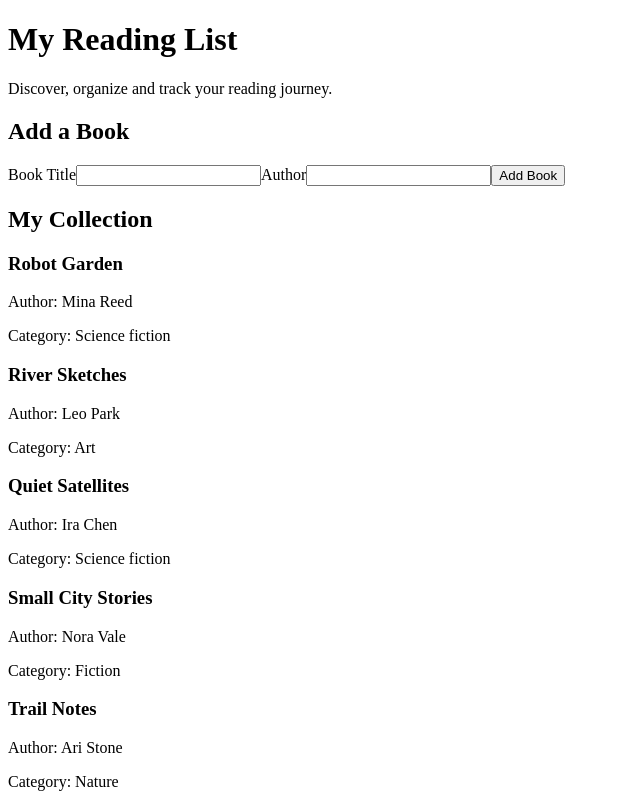
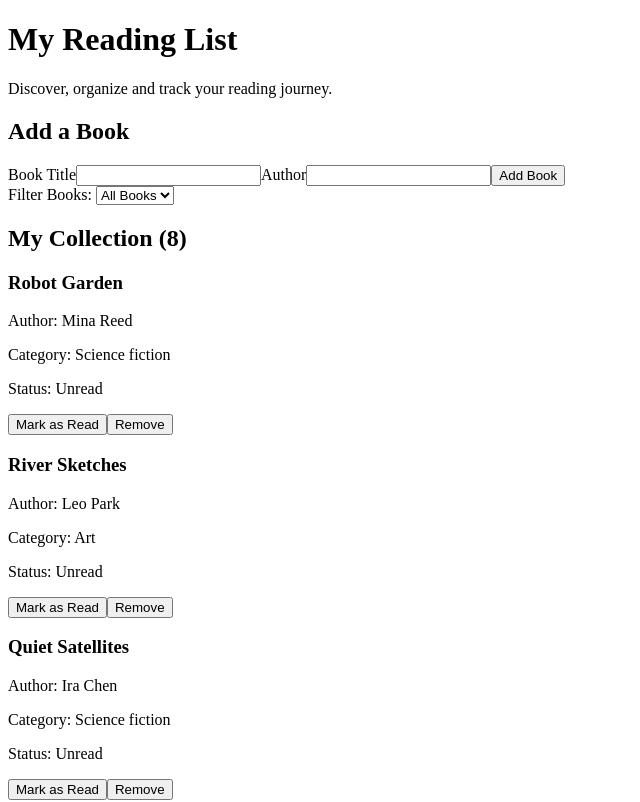
Before and after one commit to Aaysha-Rah/cs300-assignment-4, a React (Vite) app: page / in a window 1280 px wide. Shown: the top 802 px of the page, without its empty margins (0-640 px from the left). Built offline with nearby package versions, Linux system fonts and the light colour scheme.

Commit message:
Add actions, filter, and empty state

```diff
--- a/src/App.jsx
+++ b/src/App.jsx
@@ -3,28 +3,64 @@ import "./styles.css";
 import Header from "./components/Header";
 import BookList from "./components/BookList";
 import BookForm from "./components/BookForm";
+import FilterBar from "./components/FilterBar";
 import books from "../data/books.json";
 
 export default function App() {
   const [collection, setCollection] = useState(books);
+  const [filter, setFilter] = useState("all");
 
   function addBook(title, author) {
-    const newBook = {
-      id: crypto.randomUUID(),
-      title: title,
-      creator: author,
-      category: "Uncategorized",
-      status: "unread"
-    };
+    setCollection((previous) => [
+      ...previous,
+      {
+        id: crypto.randomUUID(),
+        title,
+        creator: author,
+        category: "Uncategorized",
+        status: "unread"
+      }
+    ]);
+  }
 
-    setCollection((previous) => [...previous, newBook]);
+  function removeBook(id) {
+    setCollection((previous) =>
+      previous.filter((book) => book.id !== id)
+    );
   }
+
+  function toggleRead(id) {
+    setCollection((previous) =>
+      previous.map((book) =>
+        book.id === id
+          ? {
+            ...book,
+            status: book.status === "read"
+              ? "unread"
+              : "read"
+          }
+          : book
+      )
+    );
+  }
+
+  const filteredBooks = collection.filter((book) =>
+    filter === "all" ||
+    (filter === "read"
+      ? book.status === "read"
+      : book.status !== "read")
+  );
 
   return (
     <main>
       <Header />
       <BookForm onAdd={addBook} />
-      <BookList books={collection} />
+      <FilterBar filter={filter} onFilter={setFilter} />
+      <BookList
+        books={filteredBooks}
+        onRemove={removeBook}
+        onToggle={toggleRead}
+      />
     </main>
   );
 }
--- a/src/components/BookCard.jsx
+++ b/src/components/BookCard.jsx
@@ -1,9 +1,18 @@
-export default function BookCard({ book }) {
+export default function BookCard({ book, onRemove, onToggle }) {
     return (
         <article className="book-card">
             <h3>{book.title}</h3>
             <p>Author: {book.creator}</p>
             <p>Category: {book.category}</p>
+            <p>Status: {book.status === "read" ? "Read" : "Unread"}</p>
+
+            <button onClick={() => onToggle(book.id)}>
+                {book.status === "read" ? "Mark as Unread" : "Mark as Read"}
+            </button>
+
+            <button onClick={() => onRemove(book.id)}>
+                Remove
+            </button>
         </article>
     );
 }
--- a/src/components/BookList.jsx
+++ b/src/components/BookList.jsx
@@ -1,14 +1,22 @@
 import BookCard from "./BookCard";
 
-export default function BookList({ books }) {
+export default function BookList({ books, onRemove, onToggle }) {
     return (
         <section>
-            <h2>My Collection</h2>
-            <div className="book-list">
-                {books.map((book) => (
-                    <BookCard key={book.id} book={book} />
-                ))}
-            </div>
+            <h2>My Collection ({books.length})</h2>
+
+            {books.length === 0 ? (
+                <p>No books found. Try another filter or add a book.</p>
+            ) : (
+                books.map((book) => (
+                    <BookCard
+                        key={book.id}
+                        book={book}
+                        onRemove={onRemove}
+                        onToggle={onToggle}
+                    />
+                ))
+            )}
         </section>
     );
 }
--- /dev/null
+++ b/src/components/FilterBar.jsx
@@ -0,0 +1,16 @@
+export default function FilterBar({ filter, onFilter }) {
+    return (
+        <section>
+            <label htmlFor="filter">Filter Books: </label>
+            <select
+                id="filter"
+                value={filter}
+                onChange={(e) => onFilter(e.target.value)}
+            >
+                <option value="all">All Books</option>
+                <option value="read">Read</option>
+                <option value="unread">Unread</option>
+            </select>
+        </section>
+    );
+}
```
